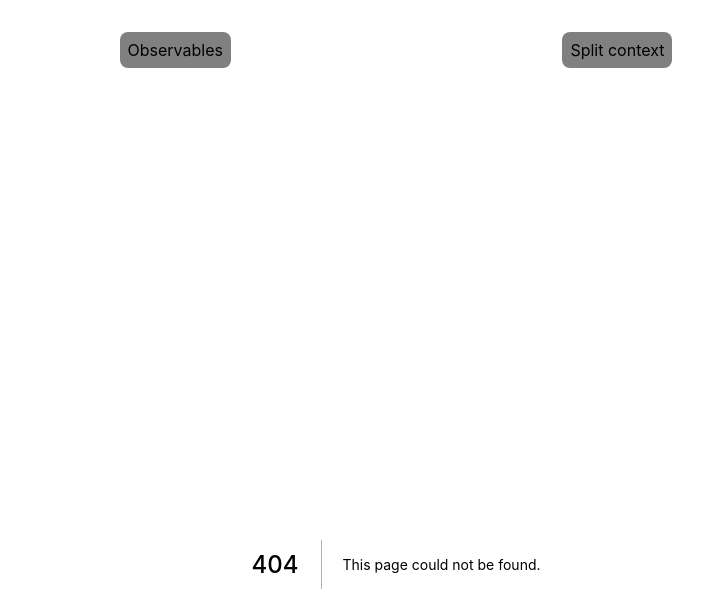
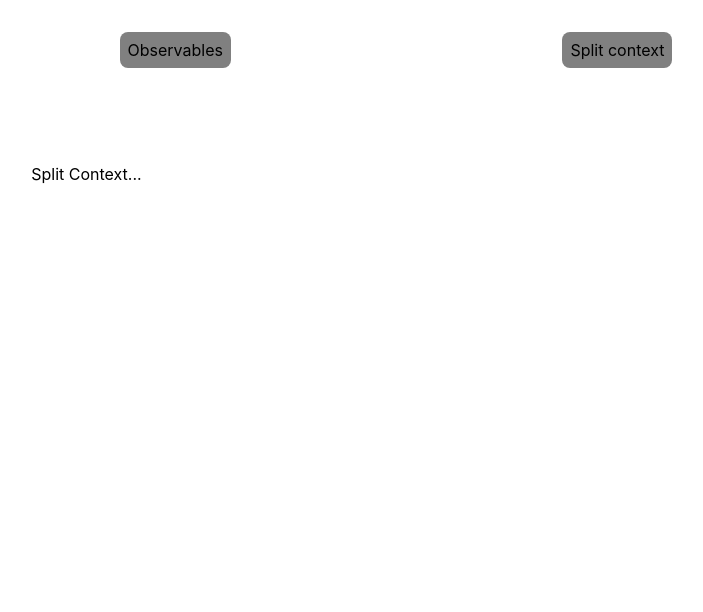
Before and after one commit to EdgardoArriagada/fast-contexts, a Next.js app: page /split-context in a window 1280 px wide. Before the commit this address had no page. Shown: the top 612 px of the page, without its empty margins (244-947 px from the left). Built offline with nearby package versions, Linux system fonts and the light colour scheme.

Commit message:
add split context scaffold

```diff
--- /dev/null
+++ b/pages/split-context/index.tsx
@@ -0,0 +1,5 @@
+function Observables() {
+  return <div>Split Context...</div>
+}
+
+export default Observables
```
